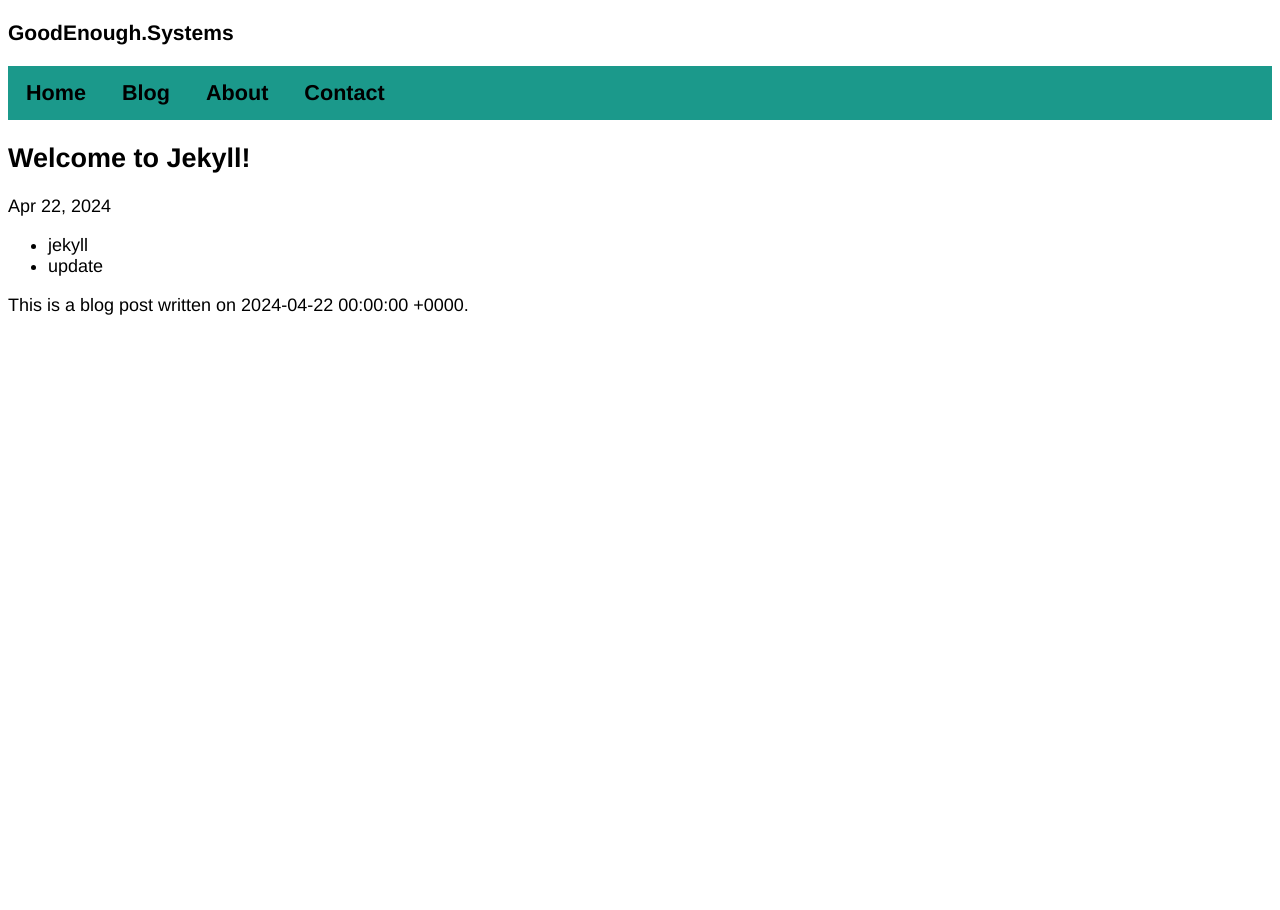
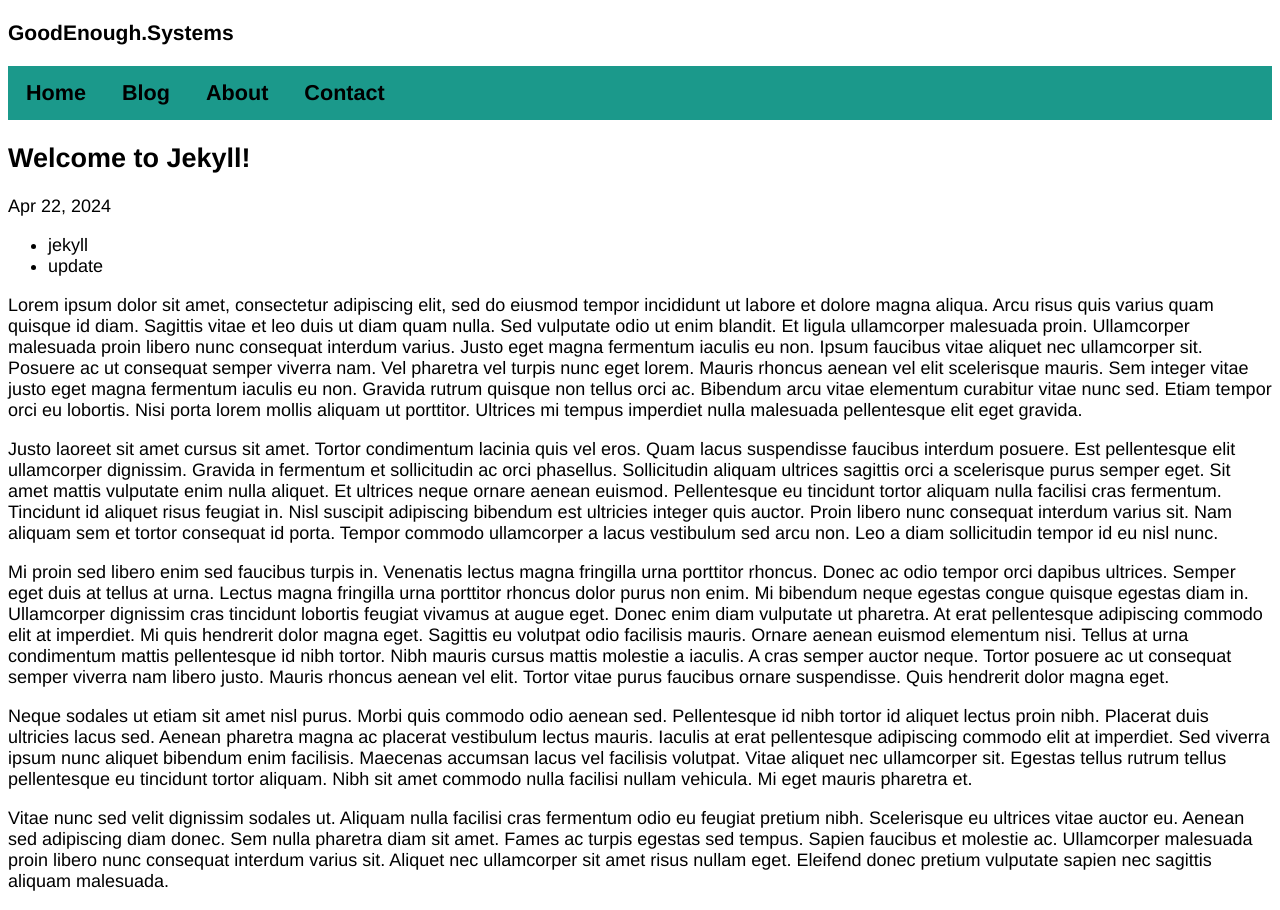
Before and after one commit to jaytomatic/jaytomatic.github.io, a Jekyll site: the page built from _posts/2024-04-22-welcome-to-jekyll.md, in a window 1280 px wide. Built offline with Jekyll 4.4.1, drawn with Linux system fonts in a browser that asks for light colours; nearby versions of some CDN libraries.

Commit message:
updated placeholder post text

```diff
--- a/_posts/2024-04-22-welcome-to-jekyll.md
+++ b/_posts/2024-04-22-welcome-to-jekyll.md
@@ -2,4 +2,12 @@
 title:  "Welcome to Jekyll!"
 categories: jekyll update
 ---
-This is a blog post written on {{page.date}}.
+Lorem ipsum dolor sit amet, consectetur adipiscing elit, sed do eiusmod tempor incididunt ut labore et dolore magna aliqua. Arcu risus quis varius quam quisque id diam. Sagittis vitae et leo duis ut diam quam nulla. Sed vulputate odio ut enim blandit. Et ligula ullamcorper malesuada proin. Ullamcorper malesuada proin libero nunc consequat interdum varius. Justo eget magna fermentum iaculis eu non. Ipsum faucibus vitae aliquet nec ullamcorper sit. Posuere ac ut consequat semper viverra nam. Vel pharetra vel turpis nunc eget lorem. Mauris rhoncus aenean vel elit scelerisque mauris. Sem integer vitae justo eget magna fermentum iaculis eu non. Gravida rutrum quisque non tellus orci ac. Bibendum arcu vitae elementum curabitur vitae nunc sed. Etiam tempor orci eu lobortis. Nisi porta lorem mollis aliquam ut porttitor. Ultrices mi tempus imperdiet nulla malesuada pellentesque elit eget gravida.
+
+Justo laoreet sit amet cursus sit amet. Tortor condimentum lacinia quis vel eros. Quam lacus suspendisse faucibus interdum posuere. Est pellentesque elit ullamcorper dignissim. Gravida in fermentum et sollicitudin ac orci phasellus. Sollicitudin aliquam ultrices sagittis orci a scelerisque purus semper eget. Sit amet mattis vulputate enim nulla aliquet. Et ultrices neque ornare aenean euismod. Pellentesque eu tincidunt tortor aliquam nulla facilisi cras fermentum. Tincidunt id aliquet risus feugiat in. Nisl suscipit adipiscing bibendum est ultricies integer quis auctor. Proin libero nunc consequat interdum varius sit. Nam aliquam sem et tortor consequat id porta. Tempor commodo ullamcorper a lacus vestibulum sed arcu non. Leo a diam sollicitudin tempor id eu nisl nunc.
+
+Mi proin sed libero enim sed faucibus turpis in. Venenatis lectus magna fringilla urna porttitor rhoncus. Donec ac odio tempor orci dapibus ultrices. Semper eget duis at tellus at urna. Lectus magna fringilla urna porttitor rhoncus dolor purus non enim. Mi bibendum neque egestas congue quisque egestas diam in. Ullamcorper dignissim cras tincidunt lobortis feugiat vivamus at augue eget. Donec enim diam vulputate ut pharetra. At erat pellentesque adipiscing commodo elit at imperdiet. Mi quis hendrerit dolor magna eget. Sagittis eu volutpat odio facilisis mauris. Ornare aenean euismod elementum nisi. Tellus at urna condimentum mattis pellentesque id nibh tortor. Nibh mauris cursus mattis molestie a iaculis. A cras semper auctor neque. Tortor posuere ac ut consequat semper viverra nam libero justo. Mauris rhoncus aenean vel elit. Tortor vitae purus faucibus ornare suspendisse. Quis hendrerit dolor magna eget.
+
+Neque sodales ut etiam sit amet nisl purus. Morbi quis commodo odio aenean sed. Pellentesque id nibh tortor id aliquet lectus proin nibh. Placerat duis ultricies lacus sed. Aenean pharetra magna ac placerat vestibulum lectus mauris. Iaculis at erat pellentesque adipiscing commodo elit at imperdiet. Sed viverra ipsum nunc aliquet bibendum enim facilisis. Maecenas accumsan lacus vel facilisis volutpat. Vitae aliquet nec ullamcorper sit. Egestas tellus rutrum tellus pellentesque eu tincidunt tortor aliquam. Nibh sit amet commodo nulla facilisi nullam vehicula. Mi eget mauris pharetra et.
+
+Vitae nunc sed velit dignissim sodales ut. Aliquam nulla facilisi cras fermentum odio eu feugiat pretium nibh. Scelerisque eu ultrices vitae auctor eu. Aenean sed adipiscing diam donec. Sem nulla pharetra diam sit amet. Fames ac turpis egestas sed tempus. Sapien faucibus et molestie ac. Ullamcorper malesuada proin libero nunc consequat interdum varius sit. Aliquet nec ullamcorper sit amet risus nullam eget. Eleifend donec pretium vulputate sapien nec sagittis aliquam malesuada.
```
